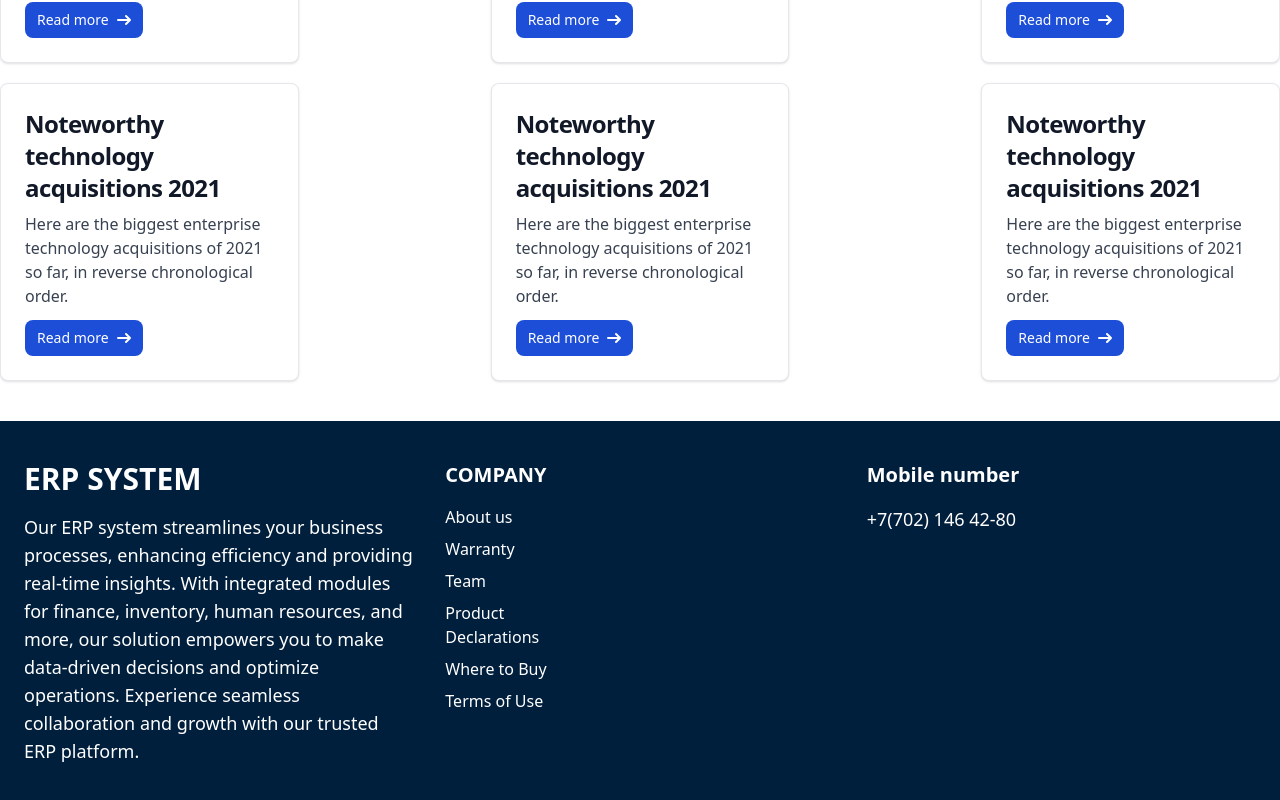
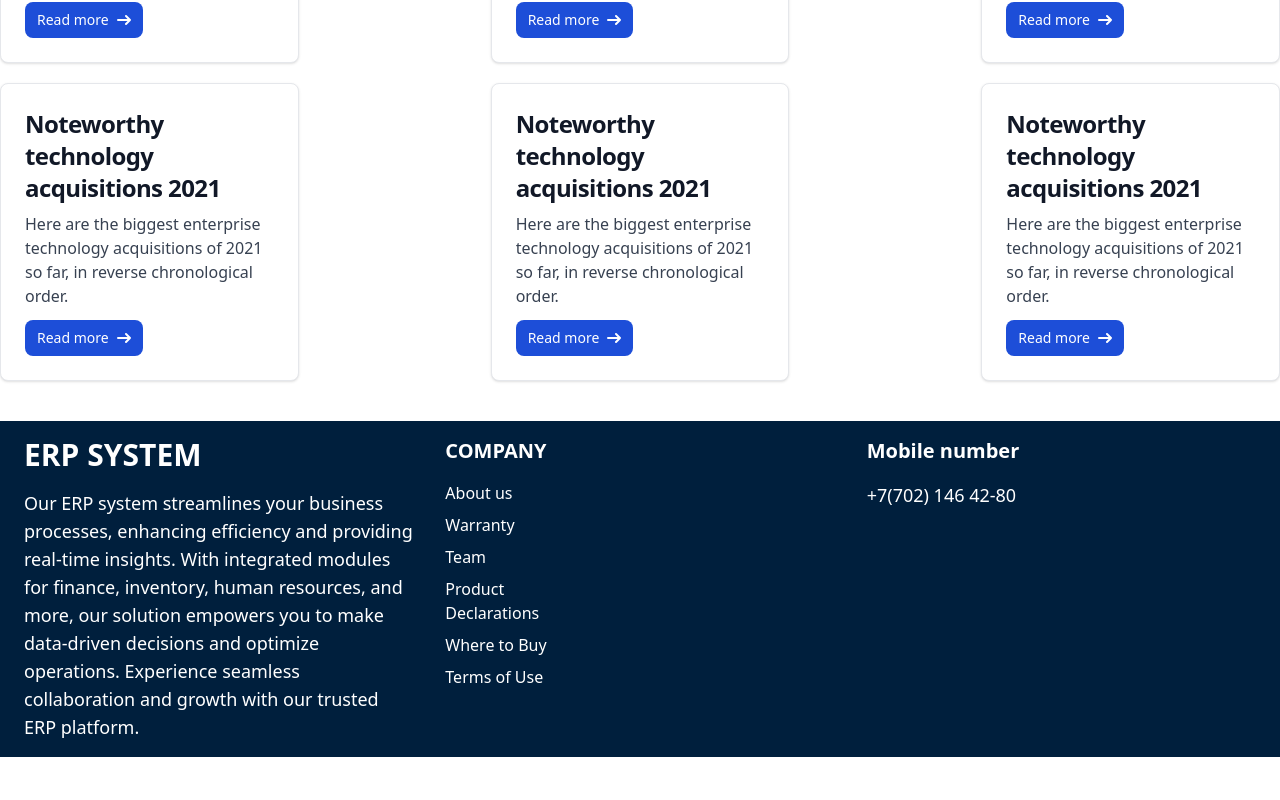
Before and after one commit to Qanysh/horesmiERP, a Vue app in the folder frontend/: page / in a window 1280 px wide. Shown: the part 716-1516 px from the top of the page. After the commit the page ends 1473 px from the top, so only its background shows below. Built offline with nearby package versions, Linux system fonts and the light colour scheme.

Commit message:
Fix: Footer always at bottom

```diff
--- a/frontend/src/App.vue
+++ b/frontend/src/App.vue
@@ -5,7 +5,13 @@ import { RouterView } from 'vue-router'
 </script>
 
 <template>
-  <Navbar />
-  <RouterView />
-  <Footer />
+  <div class="flex flex-col min-h-screen">
+    <Navbar />
+
+    <main class="flex-1">
+      <RouterView />
+    </main>
+
+    <Footer />
+  </div>
 </template>
--- a/frontend/src/components/Footer.vue
+++ b/frontend/src/components/Footer.vue
@@ -3,9 +3,7 @@
 </script>
 
 <template>
-    <!-- Footer -->
-
-    <footer class="bg-[#001f3d] h-auto text-white py-10">
+    <footer class="bg-[#001f3d] h-auto text-white py-4">
         <div class="container mx-auto px-6">
             <div class="grid grid-cols-1 md:grid-cols-3 gap-8">
                 <!-- Block 1 -->
@@ -20,7 +18,6 @@
                         trusted ERP platform.
                     </p>
                 </div>
-
                 <!-- Block 2 -->
                 <div class="w-32">
                     <h1 class="font-semibold text-xl">COMPANY</h1>
@@ -35,7 +32,6 @@
                         <li><a href="#" class="hover:text-gray-300">Terms of Use</a></li>
                     </ul>
                 </div>
-
                 <!-- Block 3 -->
                 <div>
                     <h1 class="font-semibold text-xl">Mobile number</h1>
```
